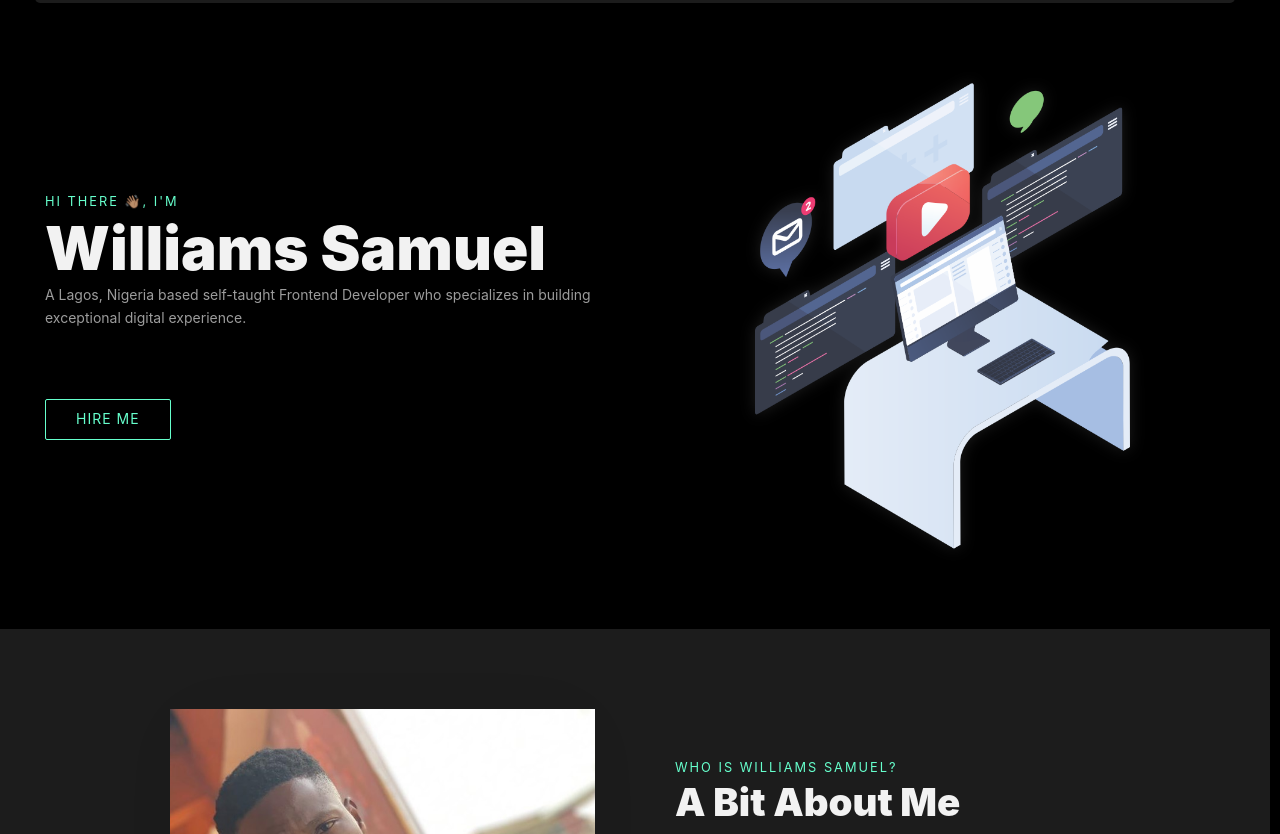
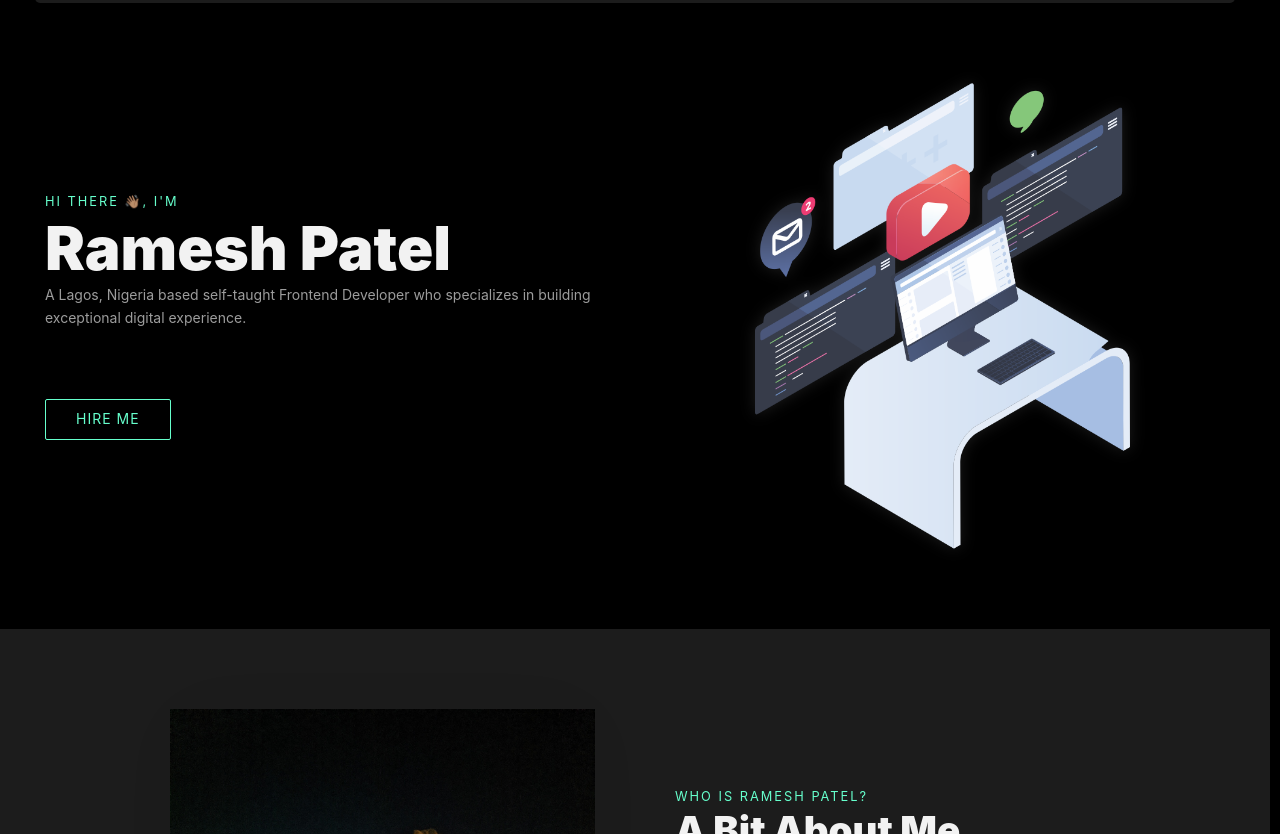
Before and after one commit to linuxchunk/linuxchunk.github.io, a plain HTML site: page index.html in a window 1280 px wide. Shown: the part 66-900 px from the top of the page. Drawn offline with nearby package versions, Linux system fonts and the light colour scheme.

Commit message:
Added photo

```diff
--- a/index.html
+++ b/index.html
@@ -6,20 +6,20 @@
 		<meta name="viewport" content="width=device-width, initial-scale=1.0" />
 		<meta
 			name="description"
-			content="Williams Samuel is a self-taught Frontend and Mobile (Android & IOS - Cross Platform) Developer based in Lagos State, Nigeria, who is passionate about web and mobile development." />
+			content="Ramesh Patel is a self-taught Frontend and Mobile (Android & IOS - Cross Platform) Developer based in Lagos State, Nigeria, who is passionate about web and mobile development." />
 		<meta
 			name="keywords"
 			content="Frontend Developer, Mobile Developer, Open Source, Freelance Web Developer, Freelance Mobile Developer, React Native Developer, Developer Portfolio" />
 
 		<meta name="description" content="Page description" />
-		<meta property="og:title" content="Williams Samuel - Frontend Developer" />
+		<meta property="og:title" content="Ramesh Patel - Security Researcher" />
 		<meta
 			property="og:description"
-			content="Williams Samuel is a self-taught Frontend Web Developer based in Lagos State, Nigeria,  who specializes in building exceptional digital experience and passionate about web and mobile development." />
+			content="Ramesh Patel is a self-taught Cyber Security Researcher & IOT developer" />
 		<meta
 			property="og:image"
 			content="https://williamssam.netlify.app/assets/samuel.jpg" />
-		<meta property="og:image:alt" content="Williams Samuel" />
+		<meta property="og:image:alt" content="Ramesh Patel" />
 		<meta property="og:locale" content="en_GB" />
 		<meta property="og:type" content="website" />
 		<meta name="twitter:card" content="summary_large_image" />
@@ -38,7 +38,7 @@
 		<!-- boxicons -->
 		<script src="https://unpkg.com/boxicons@2.1.4/dist/boxicons.js"></script>
 		<script src="./script.js" defer></script>
-		<title>Williams Samuel - Frontend Developer</title>
+		<title>Ramesh Patel - Frontend Developer</title>
 	</head>
 	<body>
 		<!-- only for keyboard users -->
@@ -140,7 +140,7 @@
 					<article class="hero-text bounce-in-left">
 						<div>
 							<p class="subtitle">hi there 👋🏽, i'm</p>
-							<h1 class="name">Williams Samuel</h1>
+							<h1 class="name">Ramesh Patel</h1>
 						</div>
 						<div>
 							<p class="intro">
@@ -168,9 +168,9 @@
 			<!-- about section -->
 			<section class="about-me" id="about">
 				<div class="container" data-aos="fade-up">
-					<img src="./assets/williams.jpg" alt="Williams Samuel" />
+					<img src="./assets/Ramesh.jpg" alt="Ramesh Patel" />
 					<article>
-						<p class="subtitle">Who is Williams Samuel?</p>
+						<p class="subtitle">Who is Ramesh Patel?</p>
 						<h2 class="title">A Bit About Me</h2>
 						<div class="about">
 							<p>
@@ -561,7 +561,7 @@
 
 		<footer class="footer" id="contact">
 			<div class="container">
-				<p>&copy; <span id="date"></span> Williams Samuel</p>
+				<p>&copy; <span id="date"></span> Ramesh Patel</p>
 				<div>
 					<ul>
 						<li>
```
Also changed, not shown: assets/Ramesh.jpg (added), assets/williams.jpg (deleted).
